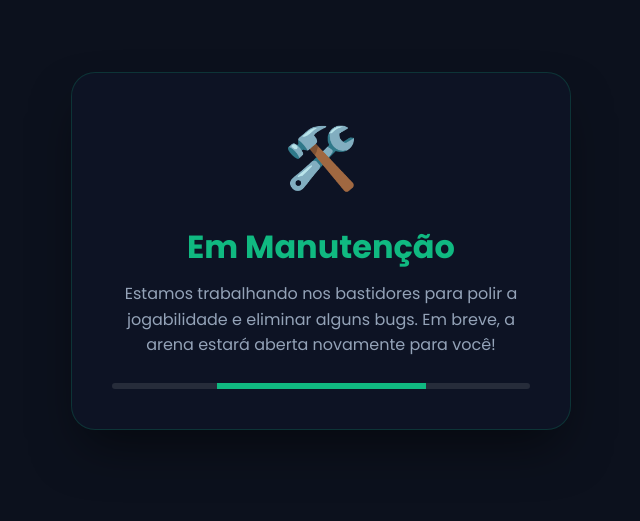
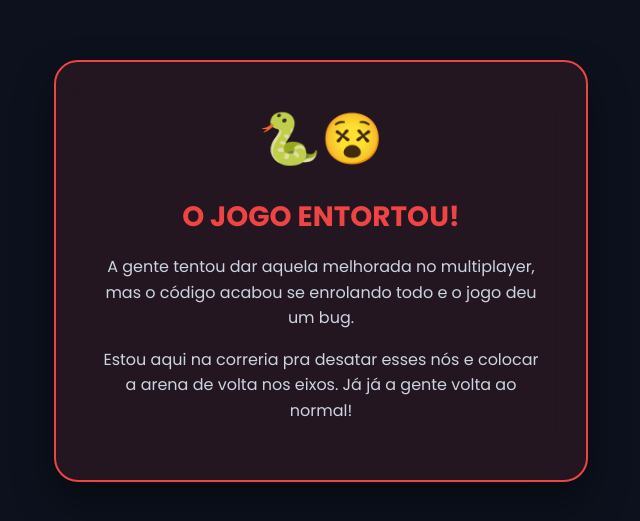
Before and after one commit to SamKingf/Jodo-da-cobrinha, a plain HTML site: page index.html in a window 1280 px wide. Shown: the part 149-670 px from the top of the page, without its empty margins (319-959 px from the left). Drawn offline with Linux system fonts and the light colour scheme.

Commit message:
Update index.html

```diff
--- a/index.html
+++ b/index.html
@@ -2,11 +2,9 @@
 <html lang="pt-BR">
 <head>
     <meta charset="UTF-8">
-    <meta name="viewport" content="width=device-width, initial-scale=1.0">
-    <title>Manutenção | Jogo da Cobrinha</title>
+    <title>Arena em Manutenção</title>
     <link href="https://fonts.googleapis.com/css2?family=Poppins:wght@400;700&display=swap" rel="stylesheet">
     <style>
-        * { margin: 0; padding: 0; box-sizing: border-box; }
         body {
             background-color: #0c111d;
             color: #f8fafc;
@@ -16,47 +14,30 @@
             justify-content: center;
             align-items: center;
             text-align: center;
-            overflow: hidden;
+            margin: 0;
+            padding: 20px;
         }
         .container {
             padding: 40px;
-            background: rgba(15, 23, 42, 0.6);
+            background: rgba(239, 68, 68, 0.1);
             backdrop-filter: blur(20px);
-            border: 1px solid rgba(16, 185, 129, 0.2);
+            border: 2px solid #ef4444;
             border-radius: 24px;
-            max-width: 500px;
-            box-shadow: 0 25px 50px -12px rgba(0, 0, 0, 0.5);
+            max-width: 450px;
+            box-shadow: 0 20px 40px rgba(0,0,0,0.4);
         }
-        h1 { color: #10b981; font-size: 32px; margin-bottom: 10px; }
-        p { color: #94a3b8; line-height: 1.6; margin-bottom: 25px; }
-        .icon { font-size: 60px; margin-bottom: 20px; display: block; }
-        .status-bar {
-            width: 100%;
-            height: 6px;
-            background: rgba(255,255,255,0.1);
-            border-radius: 3px;
-            overflow: hidden;
-            margin-top: 20px;
-        }
-        .progress {
-            width: 50%;
-            height: 100%;
-            background: #10b981;
-            animation: load 2s infinite ease-in-out;
-        }
-        @keyframes load {
-            0% { transform: translateX(-100%); }
-            100% { transform: translateX(200%); }
-        }
+        h1 { color: #ef4444; font-size: 28px; margin-bottom: 15px; text-transform: uppercase; }
+        p { color: #cbd5e1; font-size: 16px; line-height: 1.6; }
+        .emoji { font-size: 50px; margin-bottom: 15px; display: block; }
     </style>
 </head>
 <body>
 
     <div class="container">
-        <span class="icon">🛠️</span>
-        <h1>Em Manutenção</h1>
-        <p>Estamos trabalhando nos bastidores para polir a jogabilidade e eliminar alguns bugs. Em breve, a arena estará aberta novamente para você!</p>
-        <div class="status-bar"><div class="progress"></div></div>
+        <span class="emoji">🐍😵</span>
+        <h1>O jogo entortou!</h1>
+        <p>A gente tentou dar aquela melhorada no multiplayer, mas o código acabou se enrolando todo e o jogo deu um bug.</p>
+        <p>Estou aqui na correria pra desatar esses nós e colocar a arena de volta nos eixos. Já já a gente volta ao normal!</p>
     </div>
 
 </body>
```
